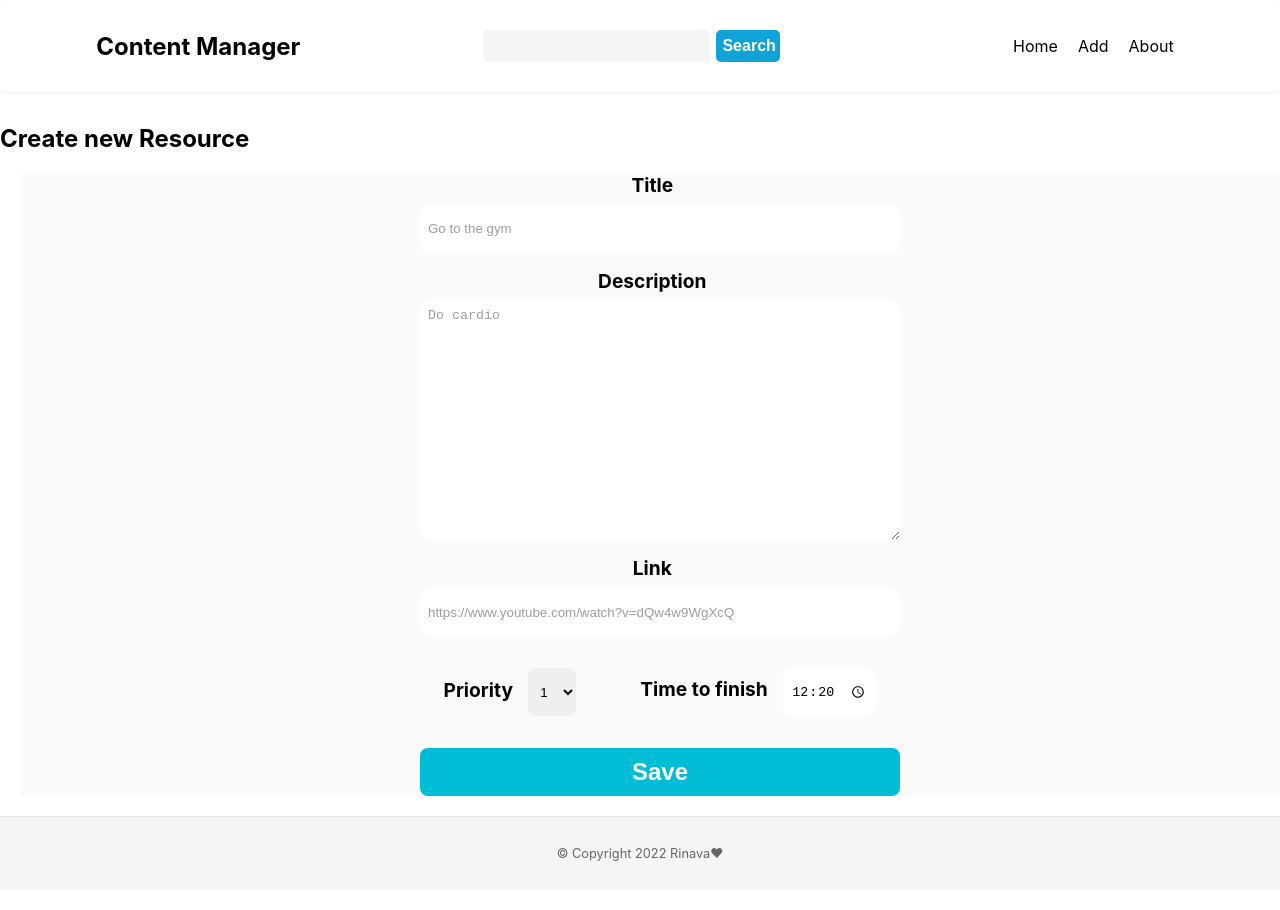
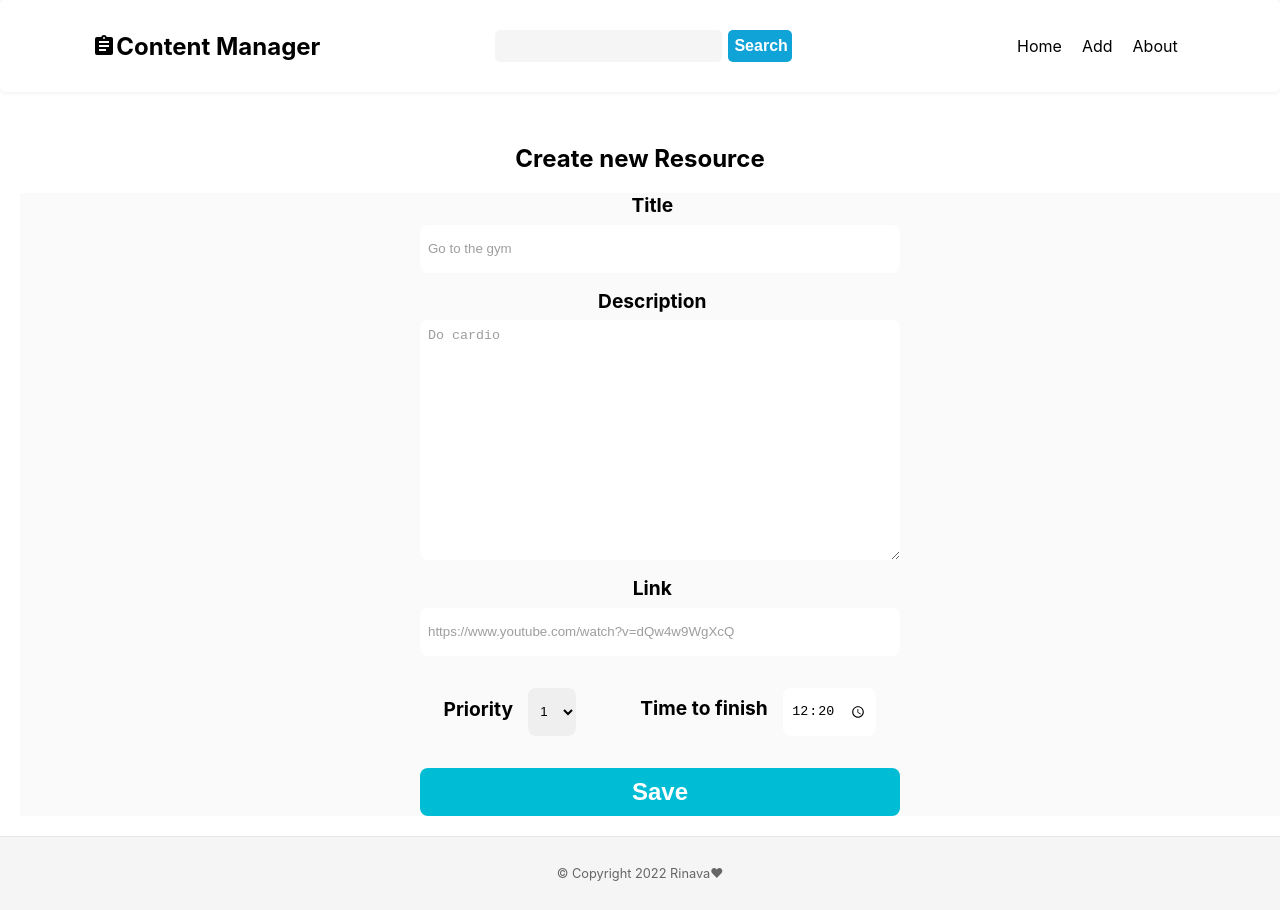
Before and after one commit to Rinava/content-manager-app, a Next.js app: page /resources/new in a window 1280 px wide. Built offline with nearby package versions, Linux system fonts and the light colour scheme.

Commit message:
form view

```diff
--- a/components/Layout.js
+++ /dev/null
@@ -1,12 +0,0 @@
-import Navbar from './Navbar/Navbar';
-import Footer from './Footer/Footer';
-const Layout = ({ children }) => {
-  return (
-    <div className='page'>
-      <Navbar />
-      {children}
-      <Footer />
-    </div>
-  );
-};
-export default Layout;
--- /dev/null
+++ b/components/Layout/Layout.js
@@ -0,0 +1,15 @@
+import styles from './Layout.module.scss';
+import Navbar from '../Navbar/Navbar';
+import Footer from '../Footer/Footer';
+const Layout = ({ children }) => {
+  return (
+    <div className={styles.page}>
+      <Navbar />
+      <main className={styles.main}>
+      {children}
+      </main>
+      <Footer />
+    </div>
+  );
+};
+export default Layout;
--- /dev/null
+++ b/components/Layout/Layout.module.scss
@@ -0,0 +1,9 @@
+.page {
+    display: flex;
+    flex-direction: column;
+    min-height: 100vh;
+}
+
+.main {
+    flex: 1;
+}
--- a/components/Navbar/Navbar.js
+++ b/components/Navbar/Navbar.js
@@ -1,10 +1,19 @@
 import Link from 'next/link';
 import styles from './Navbar.module.scss';
+import Image from 'next/image';
+import logo from '../../styles/assets/logo.svg';
 
 const Navbar = () => {
   return (
     <nav className={styles.nav}>
-      <h1>Content Manager</h1>
+      <h1 className={styles.title}>
+        <Link href='/'>
+          <a className={styles.link}>
+            <Image src={logo} alt='Landscape picture' className={styles.logo} />
+            Content Manager
+          </a>
+        </Link>
+      </h1>
       <div className={styles.search}>
         <input type='search' />
         <button>Search</button>
--- a/components/Navbar/Navbar.module.scss
+++ b/components/Navbar/Navbar.module.scss
@@ -9,6 +9,15 @@
   padding: 10px;
   box-shadow: 0px 0px 5px rgba(0, 0, 0, 0.1);
   margin-bottom: 2em;
+}
+.title {
+  font-size: 1.5em;
+  font-weight: bold;
+  color: #000;
+  a {
+    display: flex;
+    align-items: center;
+  }
 }
 
 .search {
@@ -47,8 +56,6 @@
   button:active {
     background-color: rgb(17, 97, 126);
   }
-
-
 }
 
 .list {
@@ -63,7 +70,5 @@
   li:hover {
     color: rgb(17, 97, 126);
     font-weight: 600;
-
   }
-
 }
--- a/pages/about.js
+++ b/pages/about.js
@@ -1,4 +1,5 @@
-import Layout from '../components/Layout';
+import Layout from '../components/Layout/Layout';
+
 function About() {
   return (
     <Layout>
--- a/pages/index.js
+++ b/pages/index.js
@@ -1,8 +1,8 @@
 import Newsletter from '../components/Newsletter';
 import ResourceHighlight from '../components/ResourceHighlight';
 import ResourceList from '../components/ResourceList';
-import Layout from '../components/Layout';
-import { useEffect } from 'react';
+import Layout from '../components/Layout/Layout';
+
 export default function Home({ resources }) {
 
   return (
--- a/pages/resources/new.js
+++ b/pages/resources/new.js
@@ -1,11 +1,39 @@
-import Layout from '../../components/Layout';
+import Layout from '../../components/Layout/Layout';
 import styles from './new.module.scss';
+import { useState, useEffect } from 'react';
+
+const defaultForm = {
+  title: '',
+  description: '',
+  url: '',
+  priority: '',
+  timeToFinish: '00:20',
+};
+
 const ResourceCreate = () => {
+  const [form, setForm] = useState( defaultForm );
+
+  const submitForm = () => {
+    alert(JSON.stringify(form));
+  };
+  const handleChange = (e) => {
+    const { name, value } = e.target;
+    setForm({ ...form, [name]: value });
+  };
+
+  useEffect(() => {
+    console.log(form);
+  }, [form]);
+
   return (
     <Layout>
-      <h2>Create new Resource </h2>
+      <h2 className={styles.title}>Create new Resource </h2>
       <div className={styles.container}>
-        <form action='submit' autoComplete='on' className={styles.form}>
+        <form
+          autoComplete='on'
+          action='submit'
+          className={styles.form}
+          onSubmit={submitForm}>
           <label htmlFor='title' className={styles.label}>
             Title
           </label>
@@ -16,6 +44,8 @@ const ResourceCreate = () => {
             placeholder='Go to the gym'
             required
             autoFocus
+            value={form.title}
+            onChange={handleChange}
           />
           <label htmlFor='description' className={styles.label}>
             Description
@@ -23,7 +53,9 @@ const ResourceCreate = () => {
           <textarea
             className={styles.textarea}
             name='description'
-            placeholder='Do cardio'></textarea>
+            placeholder='Do cardio'
+            value={form.description}
+            onChange={handleChange}></textarea>
           <label htmlFor='link' className={styles.label}>
             Link
           </label>
@@ -34,14 +66,21 @@ const ResourceCreate = () => {
             placeholder='https://www.youtube.com/watch?v=dQw4w9WgXcQ'
             required
             pattern='^(https?://)?([a-zA-Z0-9]([a-zA-ZäöüÄÖÜ0-9\-]{0,61}[a-zA-Z0-9])?\.)+[a-zA-Z]{2,6}$'
+            value={form.link}
+            onChange={handleChange}
           />
           <div className={styles.numbers_container}>
             <p>
               <label htmlFor='priority' className={styles.label}>
                 Priority
               </label>
-              <select name='priority' id='priority' className={styles.select}>
-                <option value='1' className={styles.option} >
+              <select
+                name='priority'
+                id='priority'
+                className={styles.select}
+                value={form.priority}
+                onChange={handleChange}>
+                <option value='1' className={styles.option}>
                   1
                 </option>
                 <option value='2' className={styles.option}>
@@ -52,7 +91,6 @@ const ResourceCreate = () => {
                 </option>
               </select>
             </p>
-
             <p>
               <label htmlFor='time' className={styles.label}>
                 Time to finish
@@ -61,13 +99,16 @@ const ResourceCreate = () => {
                 className={styles.time}
                 type='time'
                 name='time'
-                value={'00:20'}
+                value={form.timeToFinish}
+                onChange={handleChange}
                 required
               />
             </p>
           </div>
 
-          <button className={styles.button}>Save</button>
+          <button type='submit' className={styles.button}>
+            Save
+          </button>
         </form>
       </div>
     </Layout>
--- a/pages/resources/new.module.scss
+++ b/pages/resources/new.module.scss
@@ -1,3 +1,9 @@
+.title{
+    font-size: 1.5rem;
+    font-weight: bold;
+    margin-bottom: 1rem;
+    text-align: center;
+}
 .container {
     padding: 0;
     margin: 20px;
```
Also changed, not shown: styles/assets/logo.svg (added). Lines whose indentation alone changed are shown as unchanged.
